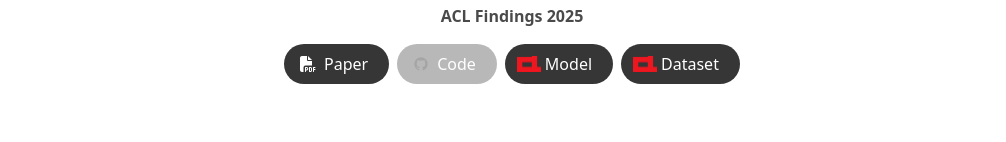
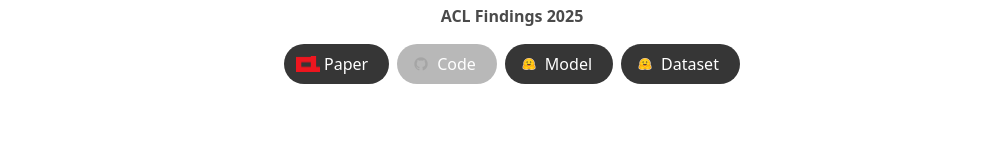
Before and after one commit to Neilus03/guidex.com, a plain HTML site: page index.html in a window 1280 px wide. Shown: the part 322-464 px from the top of the page, without its empty margins (128-1134 px from the left). Drawn offline with nearby package versions, Linux system fonts and the light colour scheme.

Commit message:
Update index.html to replace the Association for Computational Linguistics logo with a new image for the paper link, and correct the Hugging Face logo paths for the model and dataset links.

```diff
--- a/index.html
+++ b/index.html
@@ -58,7 +58,9 @@
       <!-- Paper -->
       <a class="button is-dark is-rounded"
          href="static/pdfs/guidex_acl25.pdf" target="_blank">
-        <span class="icon"><i class="fas fa-file-pdf"></i></span>
+         <span class="icon">
+          <img src="static/images/Association_for_Computational_Linguistics_logo.png" alt="paper">
+        </span>
         <span>Paper</span>
       </a>
 
@@ -75,7 +77,7 @@
       <a class="button is-dark is-rounded"
          href="https://huggingface.co/TODO-model" target="_blank">
         <span class="icon">
-          <img src="static\images\Association_for_Computational_Linguistics_logo.png" alt="HF">
+          <img src="static\images\hf-logo.png" alt="HF">
         </span>
         <span>Model</span>
       </a>
@@ -84,7 +86,7 @@
       <a class="button is-dark is-rounded"
          href="https://huggingface.co/datasets/TODO-dataset" target="_blank">
         <span class="icon">
-          <img src="static\images\Association_for_Computational_Linguistics_logo.png" alt="HF">
+          <img src="static\images\hf-logo.png" alt="HF">
         </span>
         <span>Dataset</span>
       </a>
```
